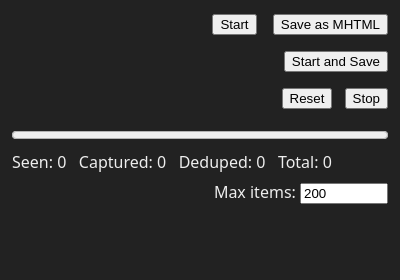
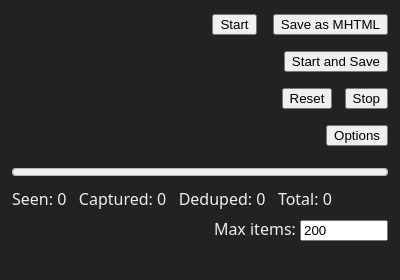
Before and after one commit to Dawnflare/GalleryArchiver, a browser extension: page popup.html in a window 400 px wide. Drawn offline with Linux system fonts and the light colour scheme.

Commit message:
Add Options button to popup

```diff
--- a/popup.html
+++ b/popup.html
@@ -30,6 +30,9 @@
       <span class="button-wrapper"><span id="resetShortcutLabel" class="shortcut"></span><button id="reset">Reset</button></span>
       <span class="button-wrapper"><button id="stop">Stop</button></span>
     </div>
+    <div class="row buttons">
+      <span class="button-wrapper"><button id="options">Options</button></span>
+    </div>
     <div class="row">
       <progress id="progress" value="0" max="0" style="width:100%"></progress>
       <div id="status"></div>
--- a/popup.js
+++ b/popup.js
@@ -49,6 +49,10 @@ document.getElementById('reset').addEventListener('click', async () => {
 document.getElementById('startSave').addEventListener('click', () => {
   saveOptions();
   chrome.runtime.sendMessage({ type: 'ARCHIVER_START_AND_SAVE' });
+});
+
+document.getElementById('options').addEventListener('click', () => {
+  chrome.runtime.openOptionsPage();
 });
 
 document.getElementById('save').addEventListener('click', async () => {
```
Also changed, not shown: tests/popup.test.js (+8 -1 lines).
